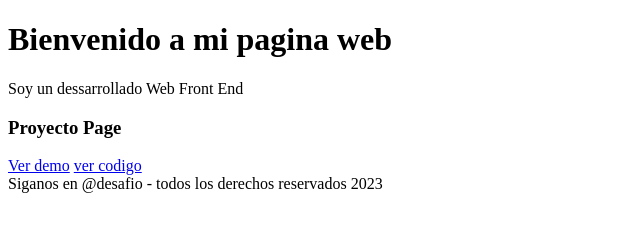
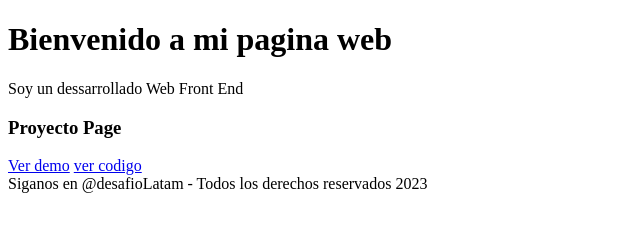
Before and after one commit to Klauditha/hernandw.github.io, a plain HTML site: page index.html in a window 1280 px wide. Shown: the full height of the page, 0-640 px from the left. Drawn offline with Linux system fonts and the light colour scheme.

Commit message:
Cambio de texto en el footer

```diff
--- a/index.html
+++ b/index.html
@@ -18,7 +18,7 @@
         <a href="https://github.com/hernandw/iguanap" target="_blank">ver codigo</a>
     </div>
     <footer>
-        Siganos en @desafio - todos los derechos reservados 2023
+        Siganos en @desafioLatam - Todos los derechos reservados 2023
     </footer>
 </body>
 </html>
```
